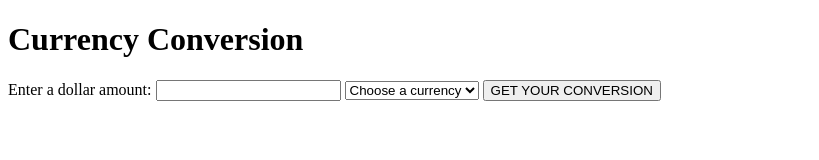
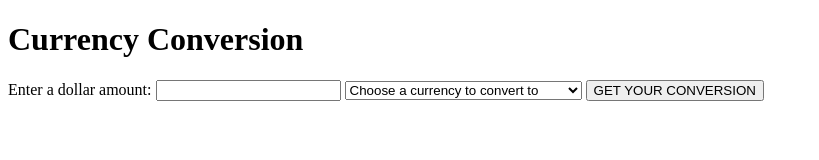
Before and after one commit to bendunhampdx/conversion, a plain HTML site: page src/index.html in a window 1280 px wide. Shown: the whole page, without its empty margins (0-819 px from the left). Drawn offline with Linux system fonts and the light colour scheme.

Commit message:
update form and currency.js API call

```diff
--- a/src/index.html
+++ b/src/index.html
@@ -10,13 +10,14 @@
     <h1>Currency Conversion</h1>
     <label for="dollar">Enter a dollar amount:</label>
     <input id="dollar" type="number">
-    <select class="select" aria-label="Default select example">
-      <option selected>Choose a currency</option>
-      <option value="1">One</option>
-      <option value="2">Two</option>
-      <option value="3">Three</option>
-      <option value="4">Two</option>
-      <option value="5">Three</option>
+    <select id="country" class="select" aria-label="Default select example">
+      <option selected>Choose a currency to convert to</option>
+      <option value="United Emirates">United Emirates Dirham (AED)</option>
+      <option value="Afghanistan">Afgan Afghani (AFN)</option>
+      <option value="Albania">Albanian Lek (ALL)</option>
+      <option value="Armenia">Armenian Dram (AMD)</option>
+      <option value="Netherlands">Netherlands Antillean Guilder (ANG)</option>
+      <option value="Puddleland">Puddleland (PUD)</option>
     </select>
     <button class="btn-success" id="convert">GET YOUR CONVERSION</button>
   </div>
```
Also changed, not shown: src/currency.js (+5 -8 lines), src/index.js (+8 -1 lines).
